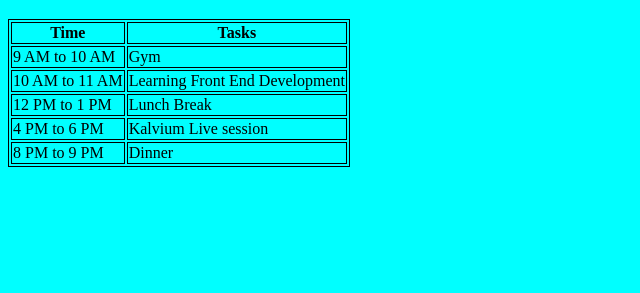
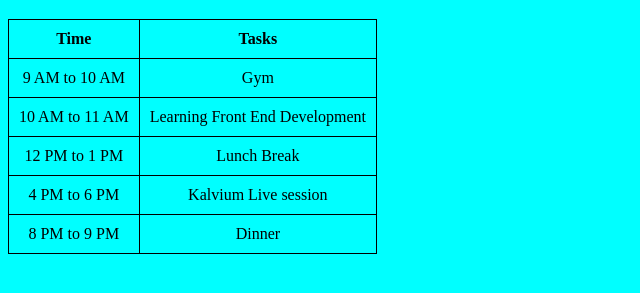
Before and after one commit to Alphamikey23/kalvium-html-tables, a plain HTML site: page index.html in a window 1280 px wide. Shown: the part 61-354 px from the top of the page, without its empty margins (0-640 px from the left). Drawn offline with Linux system fonts and the light colour scheme.

Commit message:
changed css

```diff
--- a/style.css
+++ b/style.css
@@ -1,7 +1,13 @@
 table, th, td {
     border: 1px solid;
+    border-collapse: collapse;
+    padding: 10px;
 }
 
 body {
     background-color: aqua;
 }
+
+td {
+    text-align: center;
+}
```
